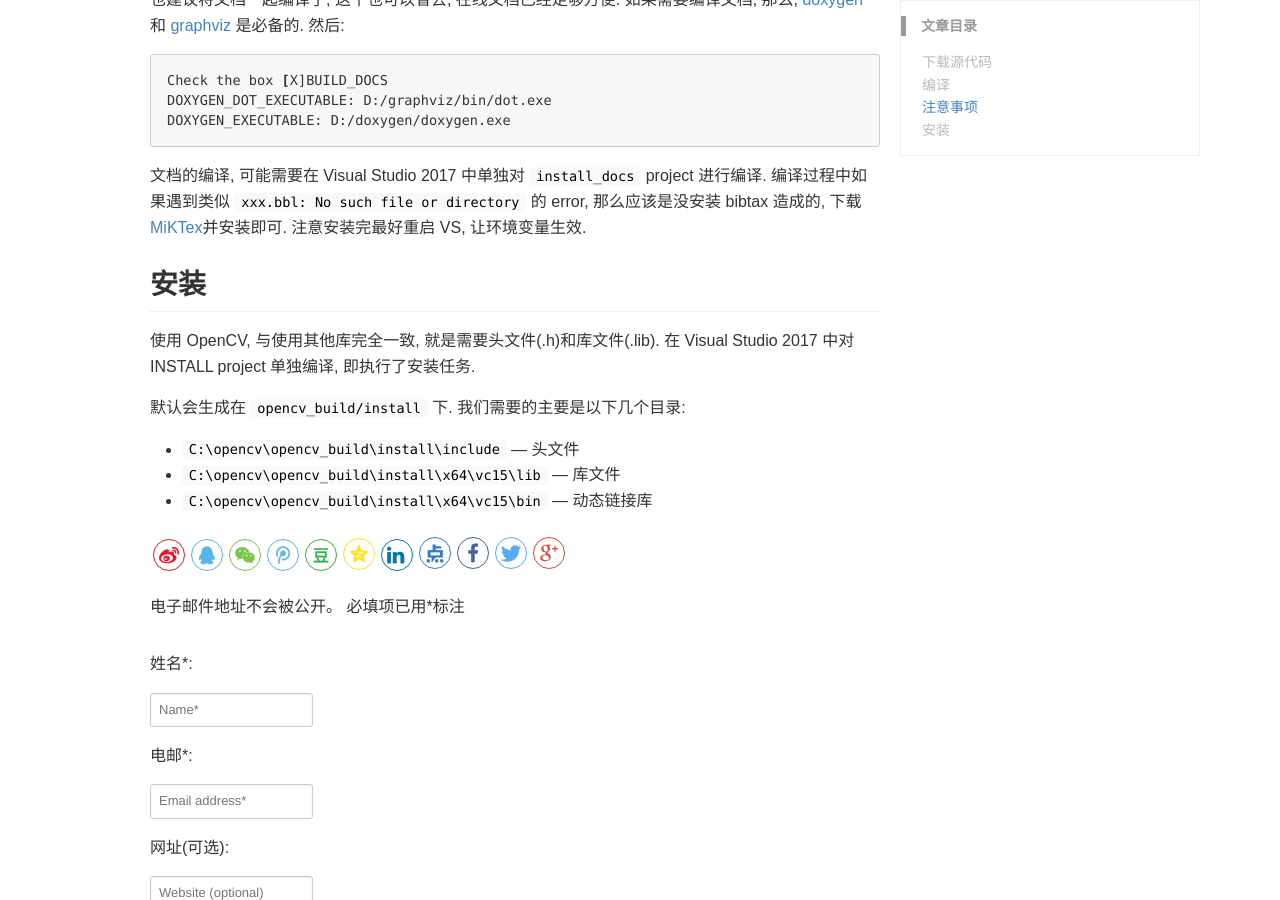
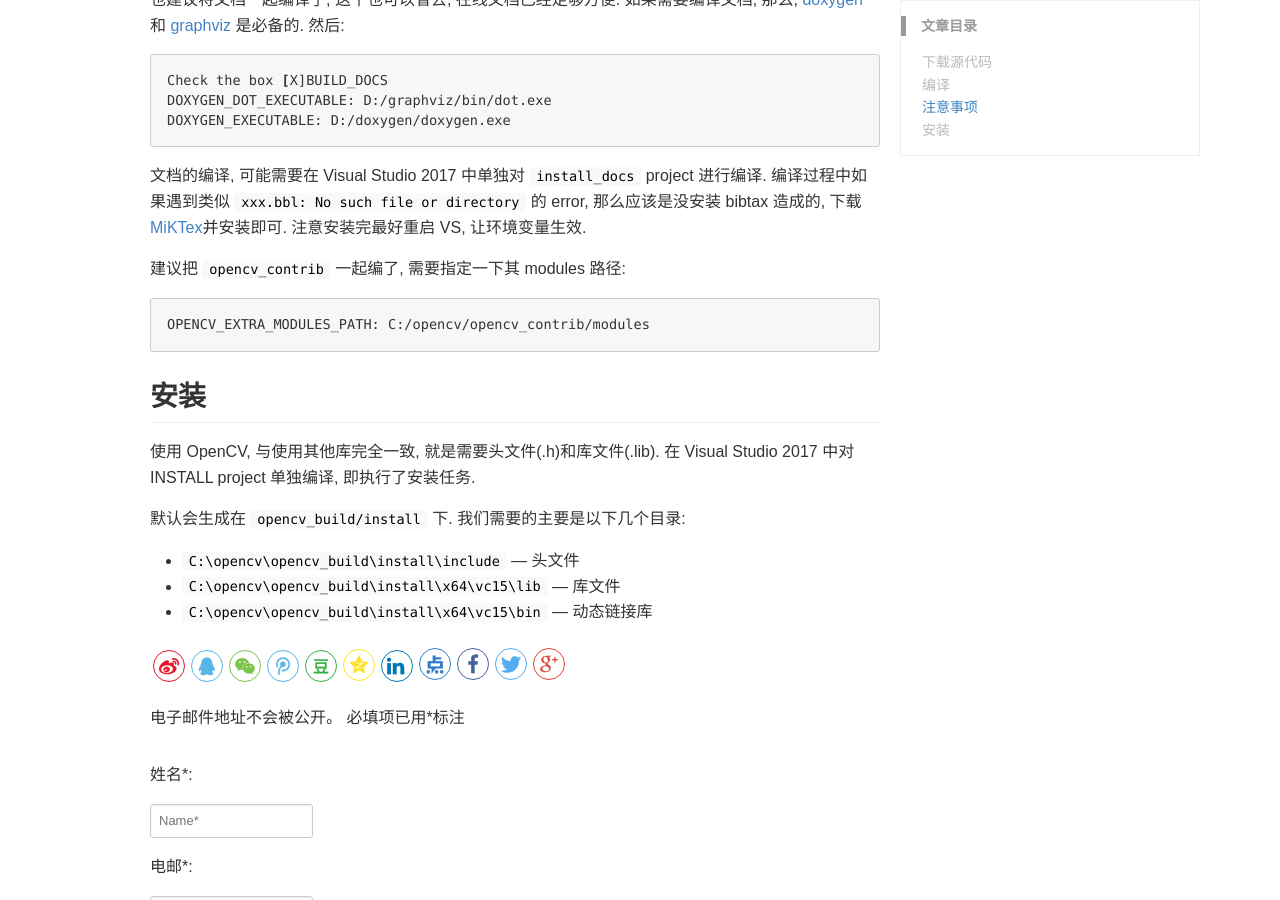
Before and after one commit to pezy/pushmind, a Jekyll site: the page built from _posts/2017-07-27-compile-opencv-on-windows-with-vs2017.md, in a window 1280 px wide and 900 px high, scrolled down 1209 px. Built offline with Jekyll 4.4.1, drawn with Linux system fonts in a browser that asks for light colours; comment, search, counter and statistics services are not loaded.

Commit message:
improving compile opencv.

````diff
--- a/_posts/2017-07-27-compile-opencv-on-windows-with-vs2017.md
+++ b/_posts/2017-07-27-compile-opencv-on-windows-with-vs2017.md
@@ -59,6 +59,12 @@ DOXYGEN_EXECUTABLE: D:/doxygen/doxygen.exe
 
 文档的编译, 可能需要在 Visual Studio 2017 中单独对 `install_docs` project 进行编译. 编译过程中如果遇到类似 `xxx.bbl: No such file or directory` 的 error, 那么应该是没安装 bibtax 造成的, 下载[MiKTex][4]并安装即可. 注意安装完最好重启 VS, 让环境变量生效.
 
+建议把 [`opencv_contrib`](https://github.com/opencv/opencv_contrib) 一起编了, 需要指定一下其 modules 路径:
+
+```sh
+OPENCV_EXTRA_MODULES_PATH: C:/opencv/opencv_contrib/modules
+```
+
 ## 安装
 
 使用 OpenCV, 与使用其他库完全一致, 就是需要头文件(.h)和库文件(.lib). 在 Visual Studio 2017 中对 INSTALL project 单独编译, 即执行了安装任务.
````
